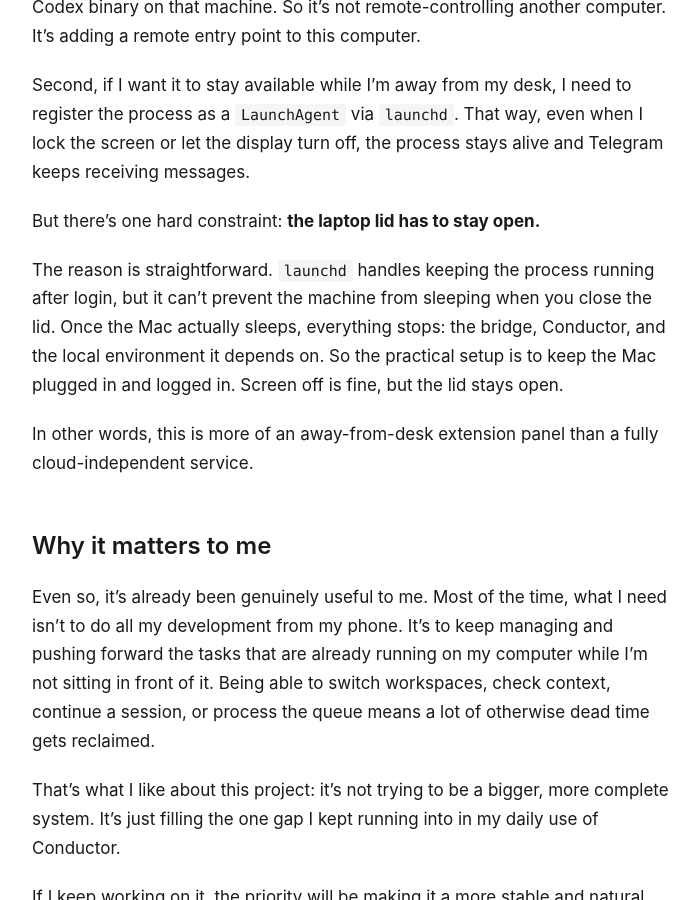
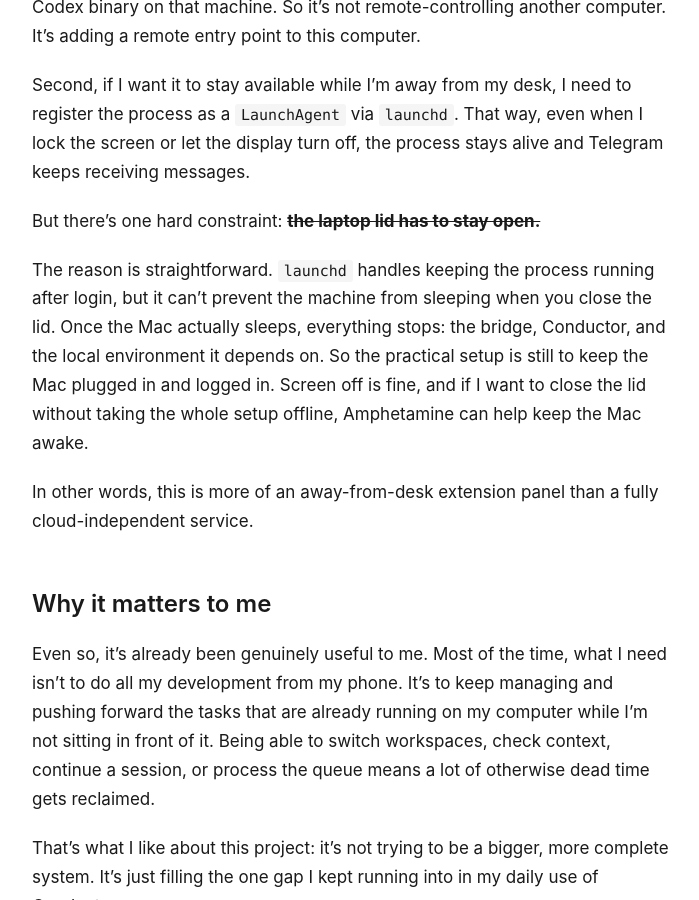
Before and after one commit to xudong963/xudong963.github.io, a Jekyll site: the page built from _posts/2026-03-30-bringing-conductor-to-my-phone.md, in a window 1280 px wide and 900 px high, scrolled down 2074 px. Shown: the whole window, without its empty margins (288-987 px from the left). Built offline with Jekyll 4.4.1, drawn with Linux system fonts in a browser that asks for light colours.

Commit message:
Update phone blog lid note

```diff
--- a/_posts/2026-03-30-bringing-conductor-to-my-phone.md
+++ b/_posts/2026-03-30-bringing-conductor-to-my-phone.md
@@ -42,9 +42,9 @@ First, the bridge has to run on the same Mac where Conductor is installed and in
 
 Second, if I want it to stay available while I'm away from my desk, I need to register the process as a `LaunchAgent` via `launchd`. That way, even when I lock the screen or let the display turn off, the process stays alive and Telegram keeps receiving messages.
 
-But there's one hard constraint: **the laptop lid has to stay open.**
+But there's one hard constraint: ~~**the laptop lid has to stay open.**~~
 
-The reason is straightforward. `launchd` handles keeping the process running after login, but it can't prevent the machine from sleeping when you close the lid. Once the Mac actually sleeps, everything stops: the bridge, Conductor, and the local environment it depends on. So the practical setup is to keep the Mac plugged in and logged in. Screen off is fine, but the lid stays open.
+The reason is straightforward. `launchd` handles keeping the process running after login, but it can't prevent the machine from sleeping when you close the lid. Once the Mac actually sleeps, everything stops: the bridge, Conductor, and the local environment it depends on. So the practical setup is still to keep the Mac plugged in and logged in. Screen off is fine, and if I want to close the lid without taking the whole setup offline, Amphetamine can help keep the Mac awake.
 
 In other words, this is more of an away-from-desk extension panel than a fully cloud-independent service.
 
```
